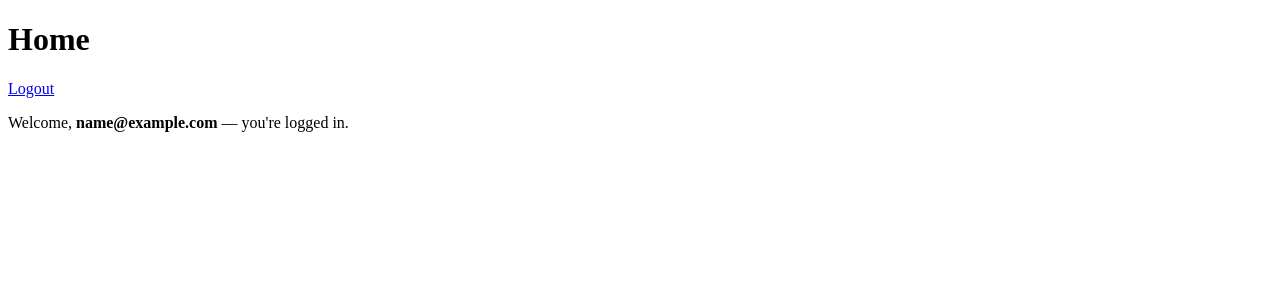
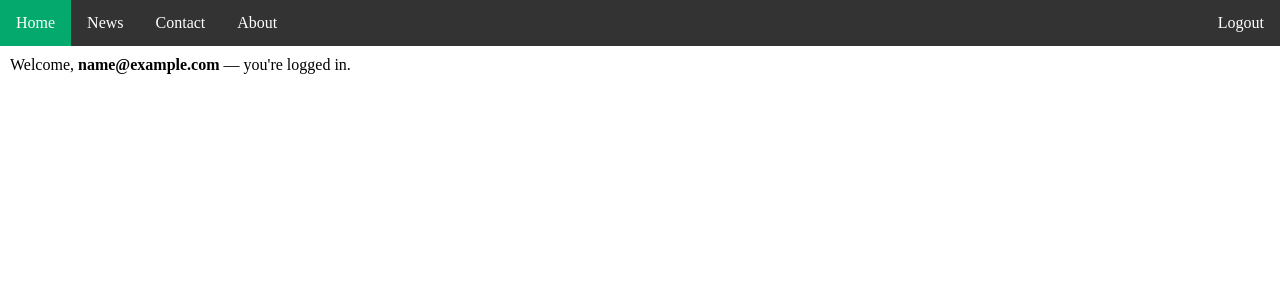
Before and after one commit to greathouserc/COMP442Project, a Flask app: page / in a window 1280 px wide. Shown: the top 300 px of the page. Run offline with Flask 3, Linux system fonts and the light colour scheme; a user stored in the database is signed in; tables that the repository leaves empty hold one stand-in row (values such as "Sample post"); parts of the project's set-up code (start-up, migrations or seed data) failed here and were passed over.

Commit message:
added more file types to the gitignore. updated home html to include nav bar start. added navbar css.

```diff
--- a/app/core/templates/home.html
+++ b/app/core/templates/home.html
@@ -3,14 +3,21 @@
 <head>
   <meta charset="utf-8">
   <meta name="viewport" content="width=device-width, initial-scale=1">
+  <link rel="stylesheet" href="{{ url_for('static', filename='css/navbar.css') }}">
   <title>Home</title>
 </head>
 <body>
   <header>
-    <h1>Home</h1>
-    <nav>
-      <a class="button" href="{{ url_for('auth.route_logout') }}">Logout</a>
-    </nav>
+    <body>
+      <ul>
+        <li><a class="active" href="#home">Home</a></li>
+        <li><a href="#news">News</a></li>
+        <li><a href="#contact">Contact</a></li>
+        <li><a href="#about">About</a></li>
+        <li style="float:right"><a href="{{ url_for('auth.route_logout') }}">Logout</a></li>
+
+      </ul>
+    </body>
   </header>
   <main>
     <p>Welcome, <strong>{{ user.email }}</strong> — you're logged in.</p>
--- /dev/null
+++ b/app/static/css/navbar.css
@@ -0,0 +1,36 @@
+body {
+  margin: 0;
+  padding: 0;
+}
+
+h2, p {
+  margin: 10px;
+}
+
+ul {
+  list-style-type: none;
+  margin: 0;
+  padding: 0;
+  overflow: hidden;
+  background-color: #333333;
+}
+
+ul li {
+  float: left;
+}
+
+ul li a {
+  display: block;
+  color: white;
+  text-align: center;
+  padding: 14px 16px;
+  text-decoration: none;
+}
+
+ul li a:hover:not(.active) {
+  background-color: #111111;
+}
+
+ul li a.active {
+  background-color: #04AA6D;
+}
```
Also changed, not shown: 1 other file.
